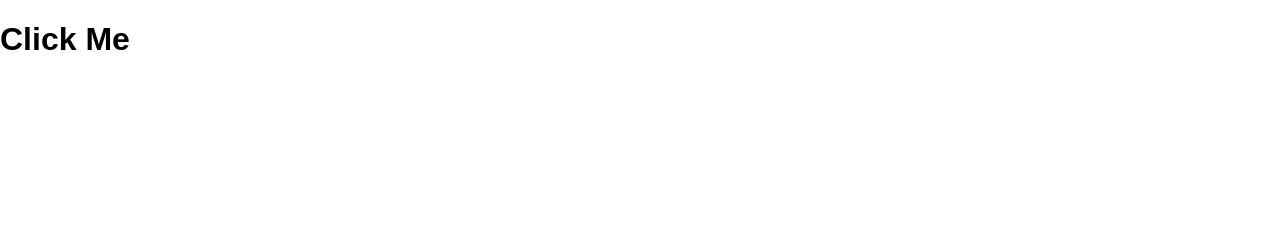
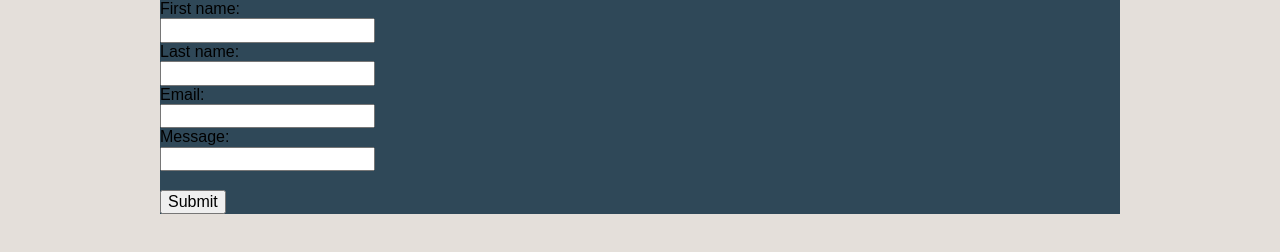
Before and after one commit to kescobar10/hw_listeners_escobar_kenia, a plain HTML site: page index.html in a window 1280 px wide. Drawn offline with Linux system fonts and the light colour scheme.

Commit message:
create basic HTML form

```diff
--- a/css/main.css
+++ b/css/main.css
@@ -0,0 +1,8 @@
+body {
+    background-color: #e4dfda;
+}
+#container {
+    margin: auto;
+    background-color: #2f4858;
+    width: 960px;
+}
--- a/index.html
+++ b/index.html
@@ -9,9 +9,28 @@
     <link rel="stylesheet" href="css/main.css">
 </head>
 <body>
-
-     <h1>Click Me</h1>
-
+    <div id="container">
+        <form>
+            <label for="firstname">First name:</label>
+            <br>
+            <input type="text" id="firstname">
+            <br>
+            <label for="lastname">Last name:</label>
+            <br>
+            <input type="text" id="lastname">
+            <br>
+            <label for="email">Email:</label>
+            <br>
+            <input type="text" id="email">
+            <br>
+            <label for="message">Message:</label>
+            <br>
+            <input type="text" id="message">
+            <br>
+            <br>
+            <button type="submit" value="Submit">Submit</button>
+        </form>
+    </div>
 
 
     <script src="js/main.js"></script>
```
